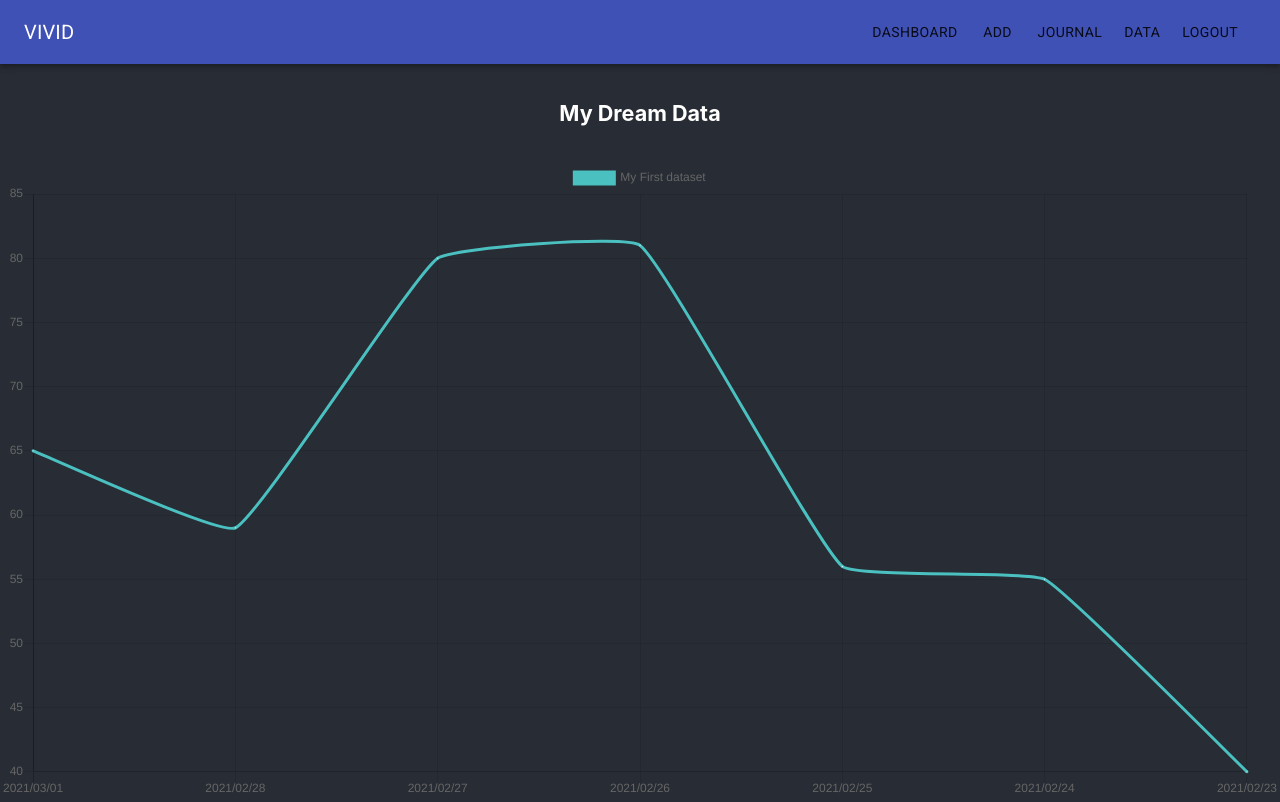
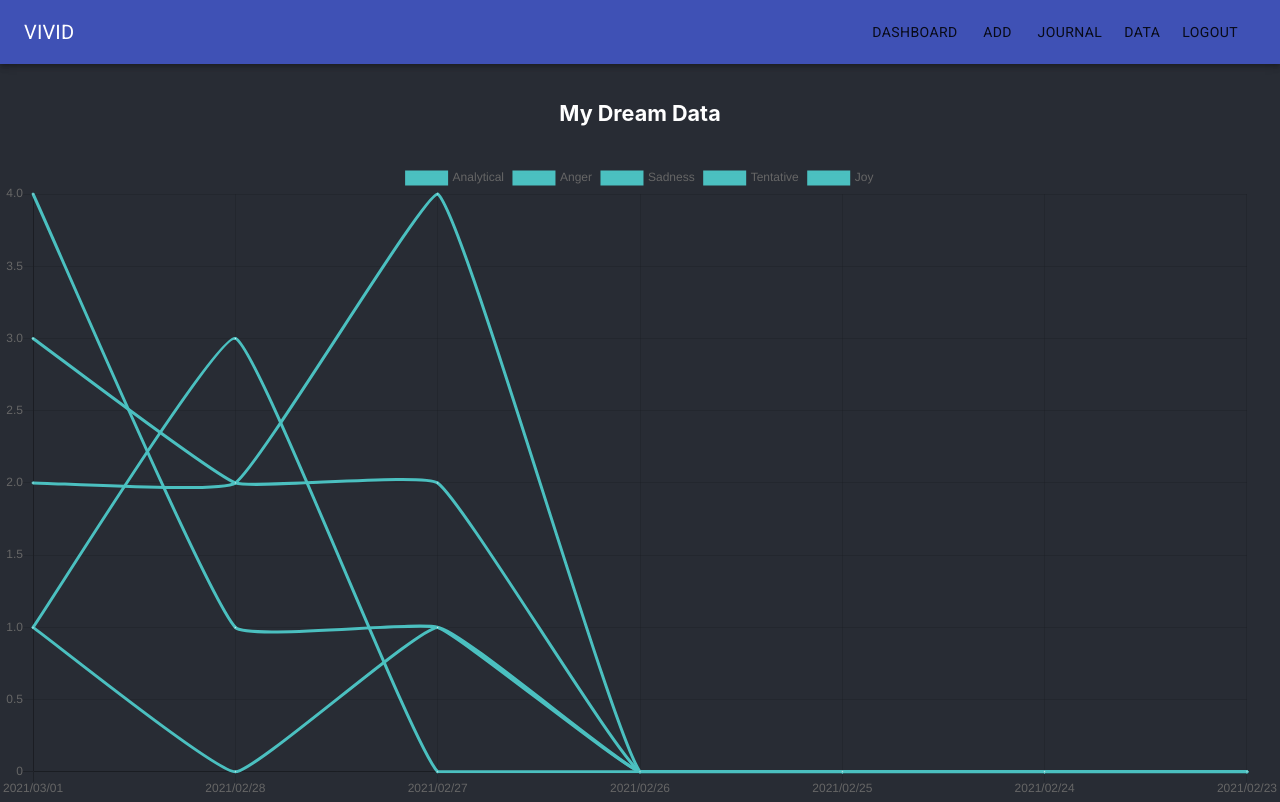
Before and after one commit to Vivid-Project/frontend, a React (Create React App) app: page /analytics in a window 1280 px wide. Built offline with nearby package versions, Linux system fonts and the light colour scheme.

Commit message:
Create datasets for all tones

```diff
--- a/src/common/LineGraph.js
+++ b/src/common/LineGraph.js
@@ -11,6 +11,7 @@ const TonesOverTime = () => {
   const [chartDayCount, setChartCount] = useState(7);
   const [chartDates, setChartDates] = useState(null);
   const [chartTones, setChartTones] = useState([]);
+  const [chartPlotDatasets, setChartPlotDatasets] = useState([]);
 
   useEffect(() => {
     buildChartDates();
@@ -23,12 +24,8 @@ const TonesOverTime = () => {
     if (!chartDates) return;
     processDreamData();
     console.log(chartTones);
-    // plotChartTones();
+    createPlotChartDatasets();
   }, [chartDates]);
-
-  // const plotChartTones = () => {
-
-  // }
 
   const getDateToday = (dayModifier) => {
     const date = new Date();
@@ -59,7 +56,7 @@ const TonesOverTime = () => {
       if (!toneData[date]) {
         toneData[date] = 0;
       }
-      dateValues.push(toneData[date]);
+      dateValues.unshift(toneData[date]);
       return dateValues;
     }, []);
     setChartTones(chartTones.push({ [tone]: toneDates }));
@@ -93,11 +90,11 @@ const TonesOverTime = () => {
     buildToneValues(toneDatesAndFreqs);
   };
 
-  const data = {
-    labels: chartDates,
-    datasets: [
-      {
-        label: 'My First dataset',
+  const createPlotChartDatasets = () => {
+    const chartPlotData = chartTones.map((tone) => {
+      // debugger;
+      return {
+        label: Object.keys(tone),
         fill: false,
         lineTension: 0.1,
         backgroundColor: 'rgba(75,192,192,0.4)',
@@ -115,9 +112,15 @@ const TonesOverTime = () => {
         pointHoverBorderWidth: 2,
         pointRadius: 1,
         pointHitRadius: 10,
-        data: [65, 59, 80, 81, 56, 55, 40],
-      },
-    ],
+        data: Object.values(tone)[0],
+      };
+    });
+    setChartPlotDatasets(chartPlotData);
+  };
+
+  const data = {
+    labels: chartDates,
+    datasets: chartPlotDatasets,
   };
 
   return <Line data={data} />;
```
